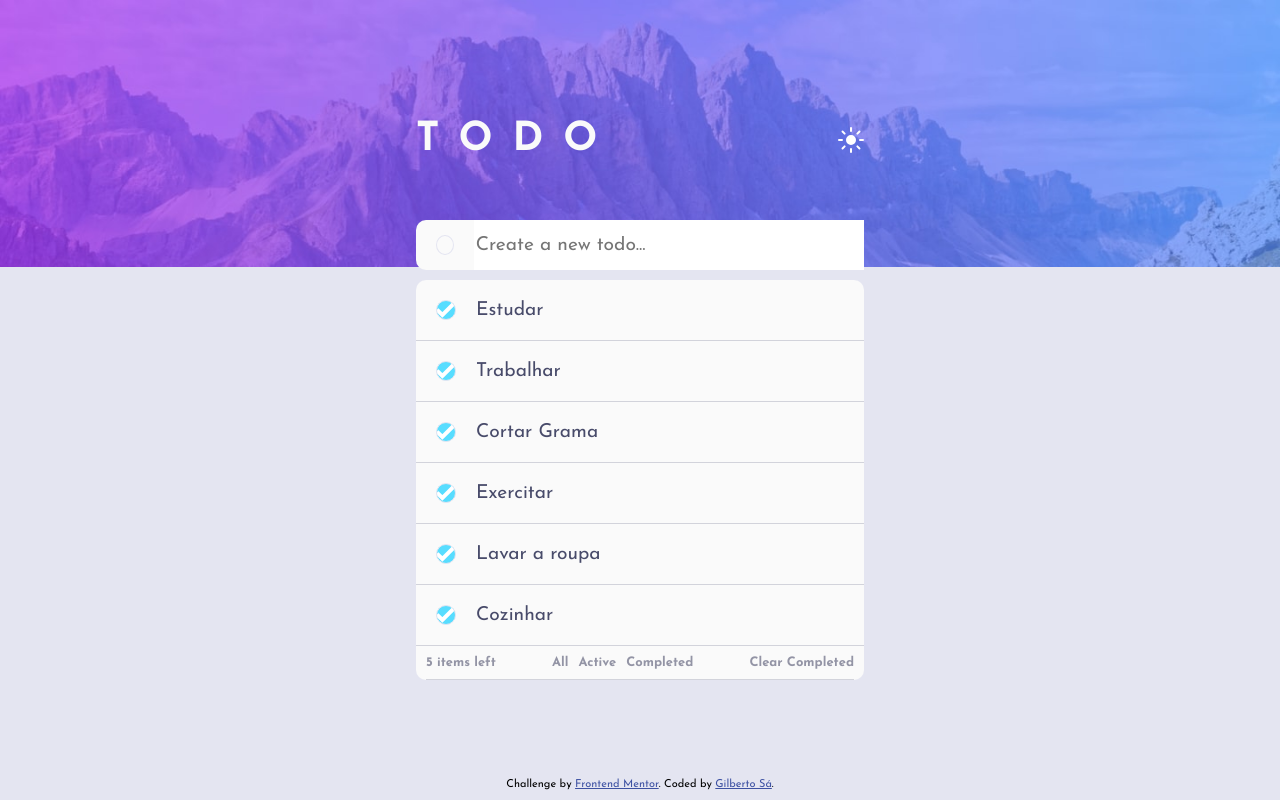
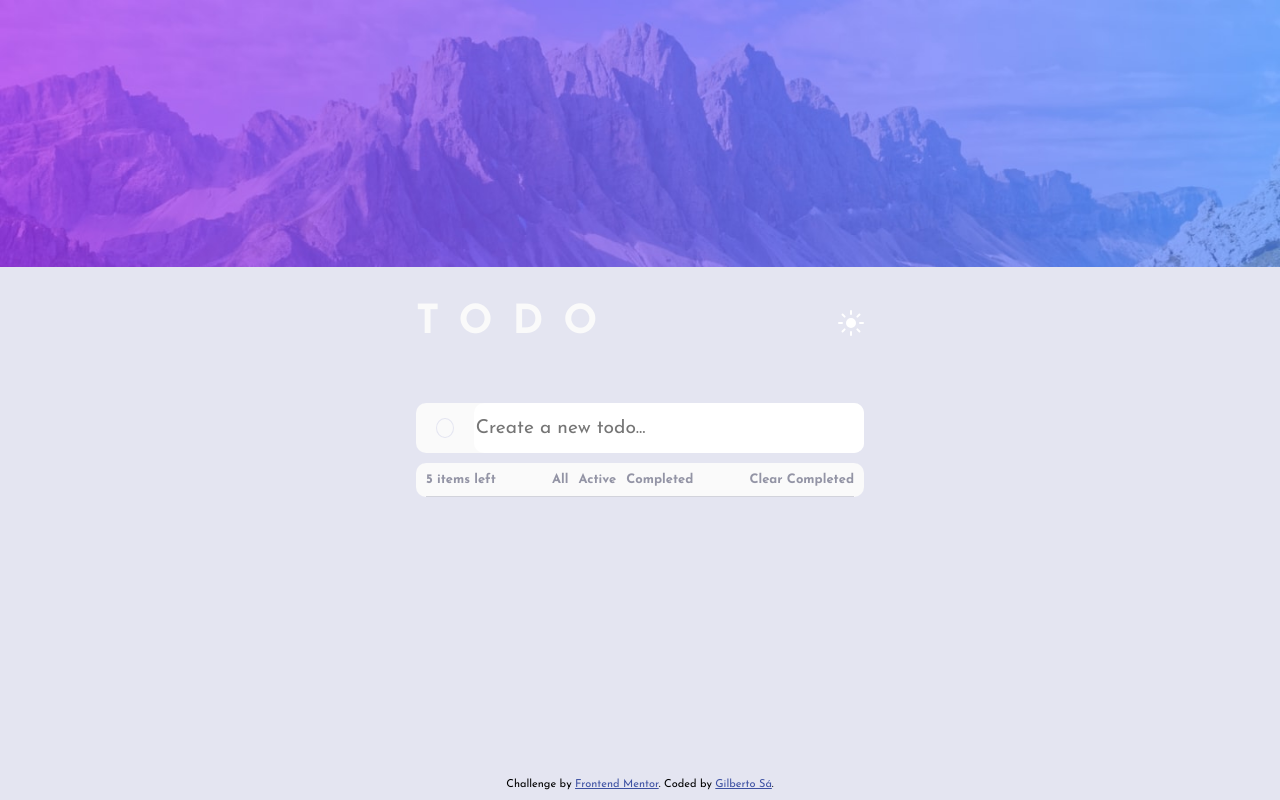
Before and after one commit to Gibasa/todo, a Vue app in the folder todo-app/: page / in a window 1280 px wide. Built offline with nearby package versions, Linux system fonts and the light colour scheme.

Commit message:
add todo function and clear todo function created

```diff
--- a/todo-app/src/components/listComponent.vue
+++ b/todo-app/src/components/listComponent.vue
@@ -16,8 +16,8 @@
       />
     </div>
     <div class="card inputTodo">
-      <input type="checkbox" name="newTodo" id="newTodo" />
-      <input type="text" placeholder="Create a new todo..." />
+      <input type="checkbox" @click="addTodo()" name="newTodo" id="newTodo" />
+      <input type="text" v-model="newTodo.todo" placeholder="Create a new todo..." />
     </div>
     <div class="card">
       <ul>
@@ -27,8 +27,8 @@
           @mouseover="hoverIndex = index"
           @mouseleave="hoverIndex = -1"
         >
-          <input type="checkbox" name="todoItem" :id="'item-' + item.id" checked />
-          <label :for="'item-' + item.id">
+          <input type="checkbox" name="todoItem" :id="'item-' + item.index"/>
+          <label :for="'item-' + item.index">
             {{ item.todo }}
           </label>
 
@@ -41,7 +41,7 @@
             <h3>Active</h3>
             <h3>Completed</h3>
           </div>
-          <h3>Clear Completed</h3>
+          <h3 @click="clear()">Clear Completed</h3>
         </li>
       </ul>
     </div>
@@ -52,17 +52,32 @@ export default {
   name: 'listComponent',
   data() {
     return {
-      list: [
-        { id: 1, todo: 'Estudar', status: 'waiting' },
-        { id: 2, todo: 'Trabalhar', status: 'done' },
-        { id: 3, todo: 'Cortar Grama', status: 'waiting' },
-        { id: 4, todo: 'Exercitar', status: 'done' },
-        { id: 5, todo: 'Lavar a roupa', status: 'waiting' },
-        { id: 6, todo: 'Cozinhar', status: 'done' }
-      ],
+      list: [],
+      newTodo: {},
       hoverIndex: -1,
       mode: 'light'
     }
+  },
+  methods:{
+    addTodo: function(){
+        if(this.newTodo.todo){
+            this.newTodo.status = false;
+            this.list.push(this.newTodo);
+            this.newTodo = {};
+            localStorage.setItem("Todo", JSON.stringify(this.list))
+        } else {
+            alert("Please insert a task")
+        }
+    },
+    clear: function(){
+        this.list = []
+    }
+  },
+  created(){
+    this.list = localStorage.getItem("Todo") ? JSON.parse(localStorage.getItem("Todo")) : this.list;
+  },
+  updated(){
+    localStorage.setItem("Todo", JSON.stringify(this.list))
   }
 }
 </script>
@@ -102,8 +117,7 @@ export default {
       cursor: pointer;
       margin: 10px 20px 10px 20px;
       &:checked {
-        background-color: hsl(192, 100%, 67%);
-        background-image: url(../assets/img/icon-check.svg);
+        background-color: none;
         background-size: cover;
         background-position: center;
       }
@@ -113,6 +127,7 @@ export default {
       border: none;
       outline: none;
       height: 50px;
+      border-radius: 10px;
       font-size: larger;
       ::placeholder{
         color: hsl(236, 9%, 61%);
```
